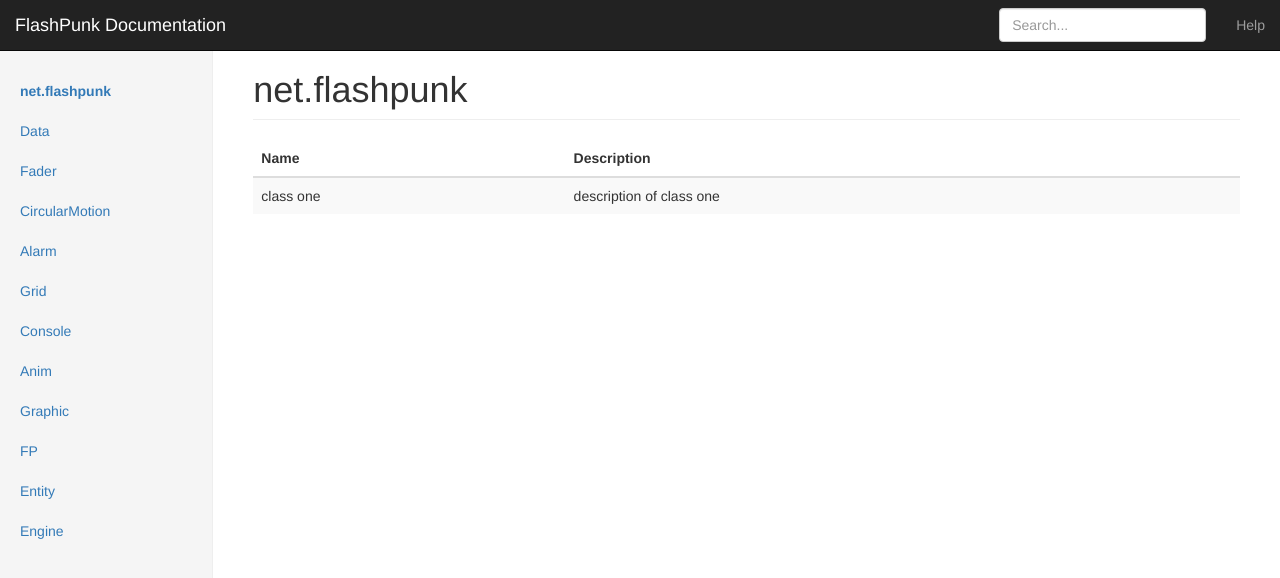
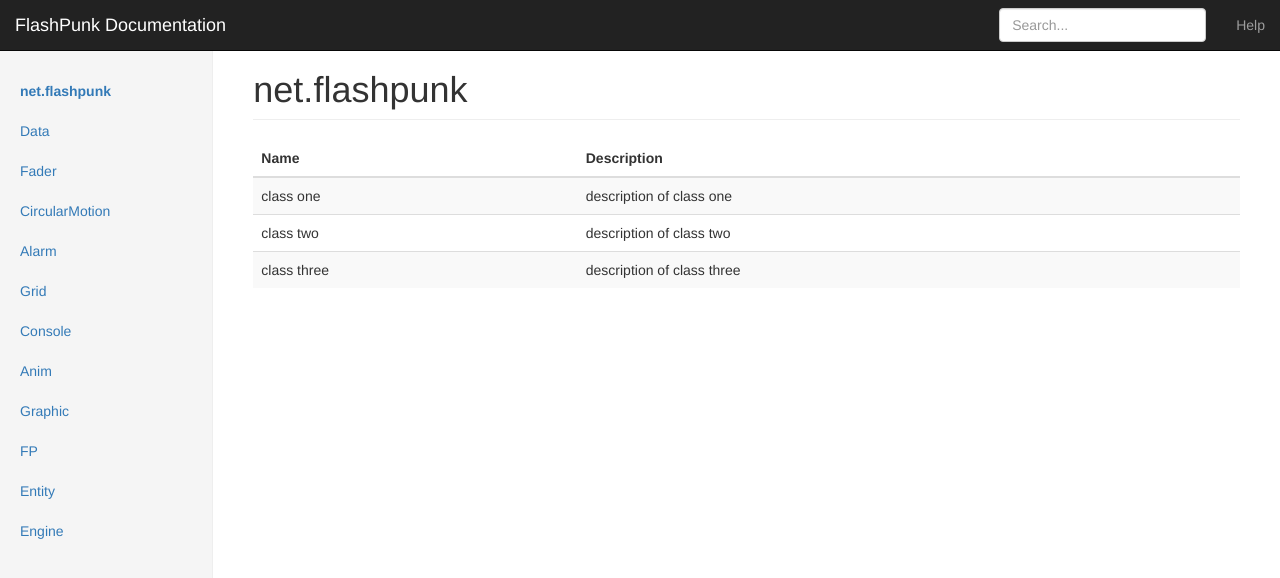
Before and after one commit to useflashpunk/flashpunk-docs, a Jekyll site: the page built from net/flashpunk/index.html, in a window 1280 px wide. Shown: the top 578 px of the page. Built offline with Jekyll 4.4.1, drawn with Linux system fonts in a browser that asks for light colours; nearby versions of some CDN libraries.

Commit message:
Update index.html

```diff
--- a/net/flashpunk/index.html
+++ b/net/flashpunk/index.html
@@ -15,5 +15,13 @@
       <td>class one</td>
       <td>description of class one</td>
     </tr>
+    <tr>
+      <td>class two</td>
+      <td>description of class two</td>
+    </tr>
+    <tr>
+      <td>class three</td>
+      <td>description of class three</td>
+    </tr>
   </tbody>
 </table>
```
